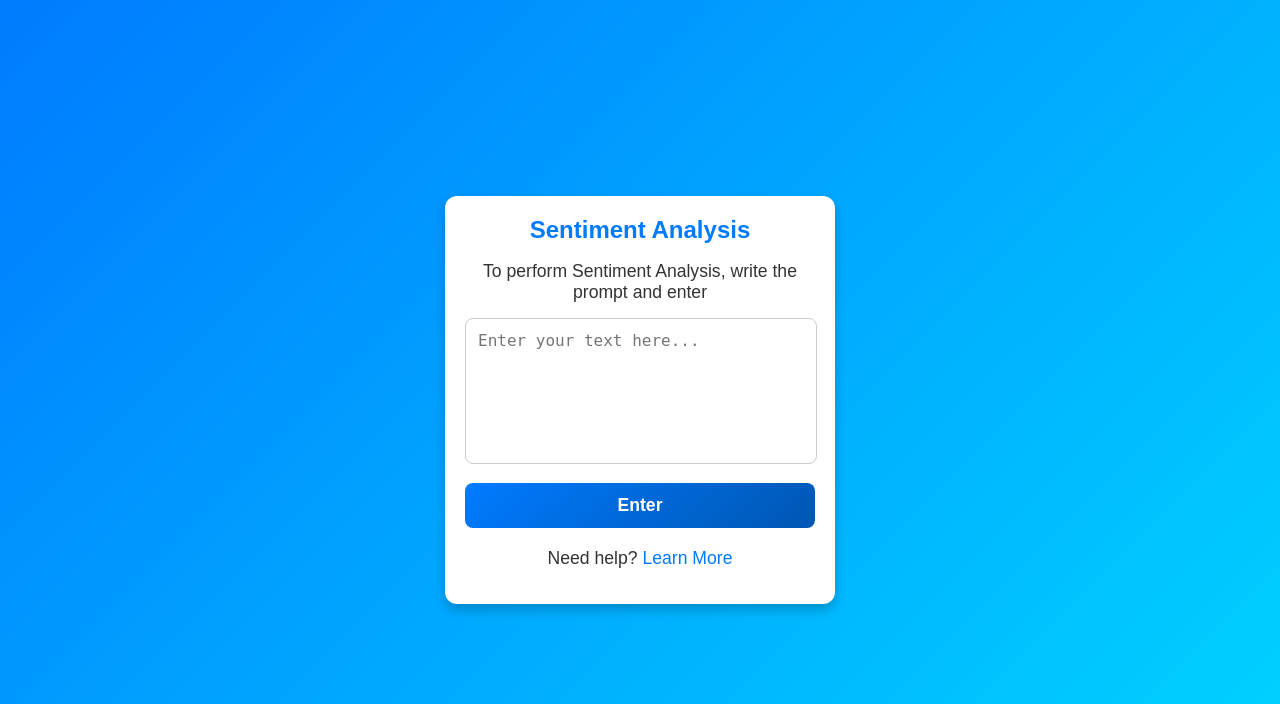
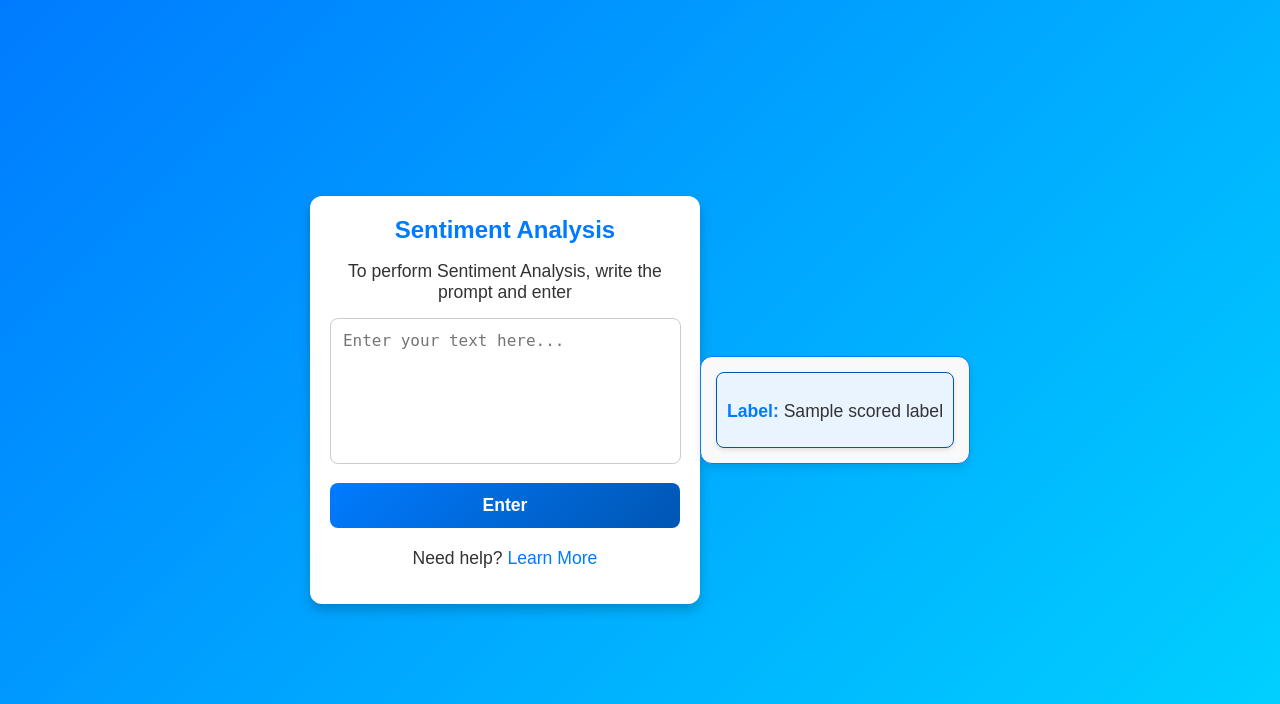
Before and after one commit to BensOmnitrix/NLPApp-using-Flask, a Flask app: template templates/sentiment_analysis.html in a window 1280 px wide. Shown: the top 704 px of the page. Run offline with Flask 3, Linux system fonts and the light colour scheme; the template is opened without the code that fills it: most values are stand-ins (such as "Sample title", 1, 10 or a date in 2020); parts of the project's set-up code (start-up, migrations or seed data) failed here and were passed over.

Commit message:
Logout feature and Sentiment Analysis API Update

```diff
--- a/app.py
+++ b/app.py
@@ -73,30 +73,29 @@ def sentiment_analysis():
     else:
         return redirect('/')
 
-@app.route('perform_sentiment_analysis',methods=['post'])
+@app.route('/perform_sentiment_analysis',methods=['post'])
 def perform_sentiment_analysis():
     if 'logged_in' in session and session['logged_in'] == 1:
         text = request.form.get('prompt')
         response = api.sentiment_analysis(text)
-        print(response)
         return render_template('sentiment_analysis.html',response=response)
     else:
         return redirect('/')
 
-@app.route('/language_detection')
-def abuse_detection():
+@app.route('/code_generation')
+def language_detection():
     if 'logged_in' in session and session['logged_in'] == 1:
-        return render_template('language_detection.html')
+        return render_template('code_generation.html')
     else:
         return redirect('/')
 
-@app.route('perform_language_detection',methods=['post'])
-def perform_abuse_detection():
+@app.route('/perform_code_generation',methods=['post'])
+def perform_language_detection():
     if 'logged_in' in session and session['logged_in'] == 1:
         text = request.form.get('prompt')
-        response = api.abuse_detection(text)
+        response = api.code_generation(text)
         print(response)
-        return render_template('language_detection.html',response=response)
+        return render_template('code_generation.html',response=response)
     else:
         return redirect('/')
 
--- a/templates/profile.html
+++ b/templates/profile.html
@@ -94,7 +94,7 @@
     <ul>
         <li><a href="/ner">NER</a></li>
         <li><a href="/sentiment_analysis">Sentiment Analysis</a></li>
-        <li><a href="/abuse_detection">Abuse Detection</a></li>
+        <li><a href="/code_generation">Code Generation</a></li>
     </ul>
 </body>
 </html>
--- a/templates/sentiment_analysis.html
+++ b/templates/sentiment_analysis.html
@@ -98,6 +98,35 @@
         .footer a:hover {
             color: #0056b3;
         }
+        .response-container {
+            margin-top: 20px;
+            padding: 15px;
+            background: #f9f9f9;
+            border-radius: 12px;
+            border: 1px solid #007BFF;
+            color: #333;
+            box-shadow: 0 4px 8px rgba(0, 0, 0, 0.1);
+        }
+
+        .response-item {
+            padding: 10px;
+            margin-bottom: 10px;
+            background: #eaf4ff;
+            border-radius: 8px;
+            border: 1px solid #0056b3;
+            color: #333;
+            font-size: 1rem;
+            box-shadow: 0 2px 4px rgba(0, 0, 0, 0.1);
+        }
+
+        .response-item:last-child {
+            margin-bottom: 0;
+        }
+
+        .response-item span {
+            font-weight: bold;
+            color: #007BFF;
+        }
 
         @keyframes fadeIn {
             from {
@@ -121,5 +150,15 @@
             <p>Need help? <a href="https://aws.amazon.com/what-is/sentiment-analysis/">Learn More</a></p>
         </div>
     </form>
+    {% if response %}
+        <div class="response-container">
+            {% for i in response['scored_labels']: %}
+                <div class="response-item">
+                    <p><span>Label:</span> {{ i['label'] }}</p>
+                </div>
+            {% endfor %}
+        </div>
+    {% endif %}
+
 </body>
 </html>
--- a/users.json
+++ b/users.json
@@ -10,5 +10,9 @@
     "nandu@gmail.com": [
         "Nandu",
         "nandu"
+    ],
+    "nandika@gmail.com": [
+        "Nandika Batra",
+        "nandika"
     ]
 }
```
Also changed, not shown: api.py (+4 -3 lines), templates/code_generation.html (renamed from templates/abuse_detection.html, +5 -5 lines), templates/ner.html (+12 -5 lines).
